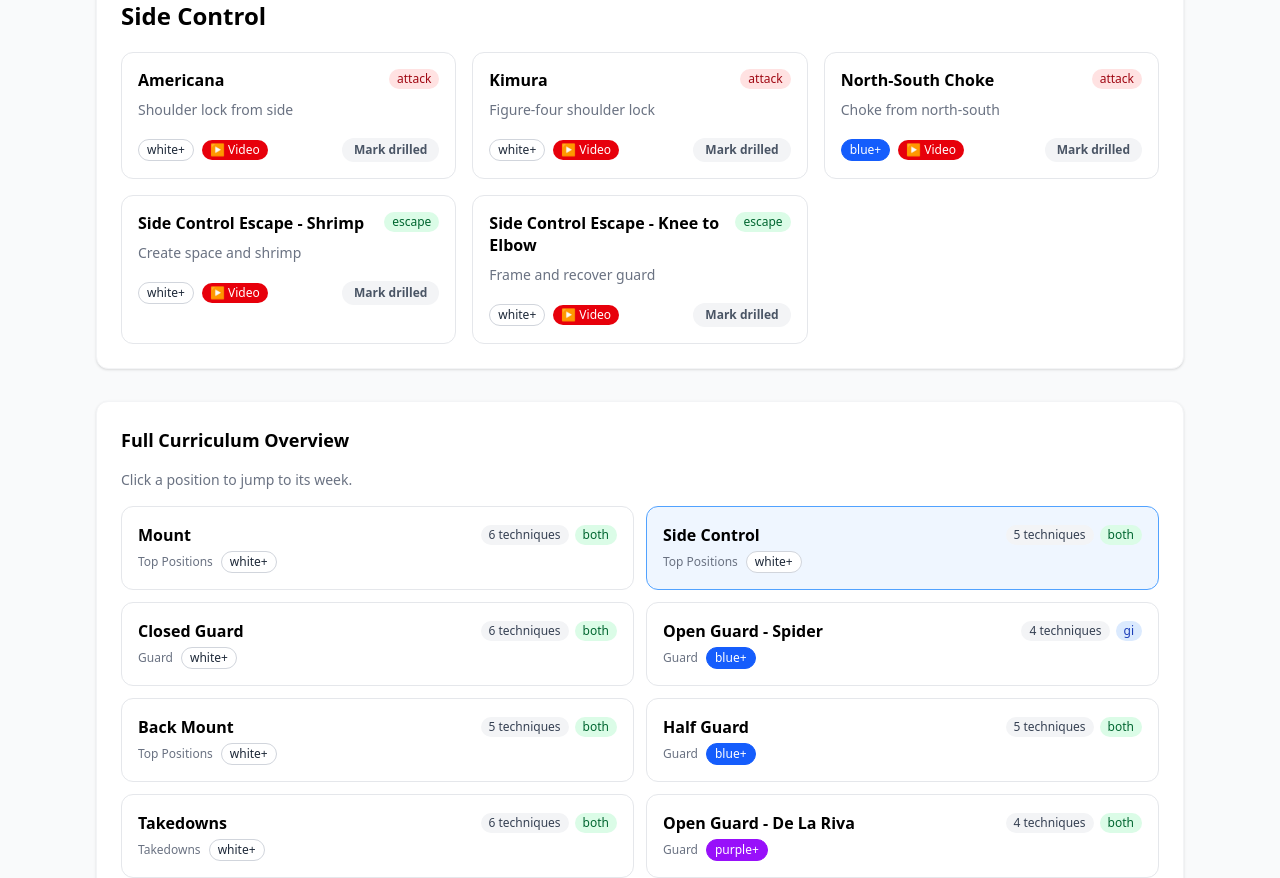
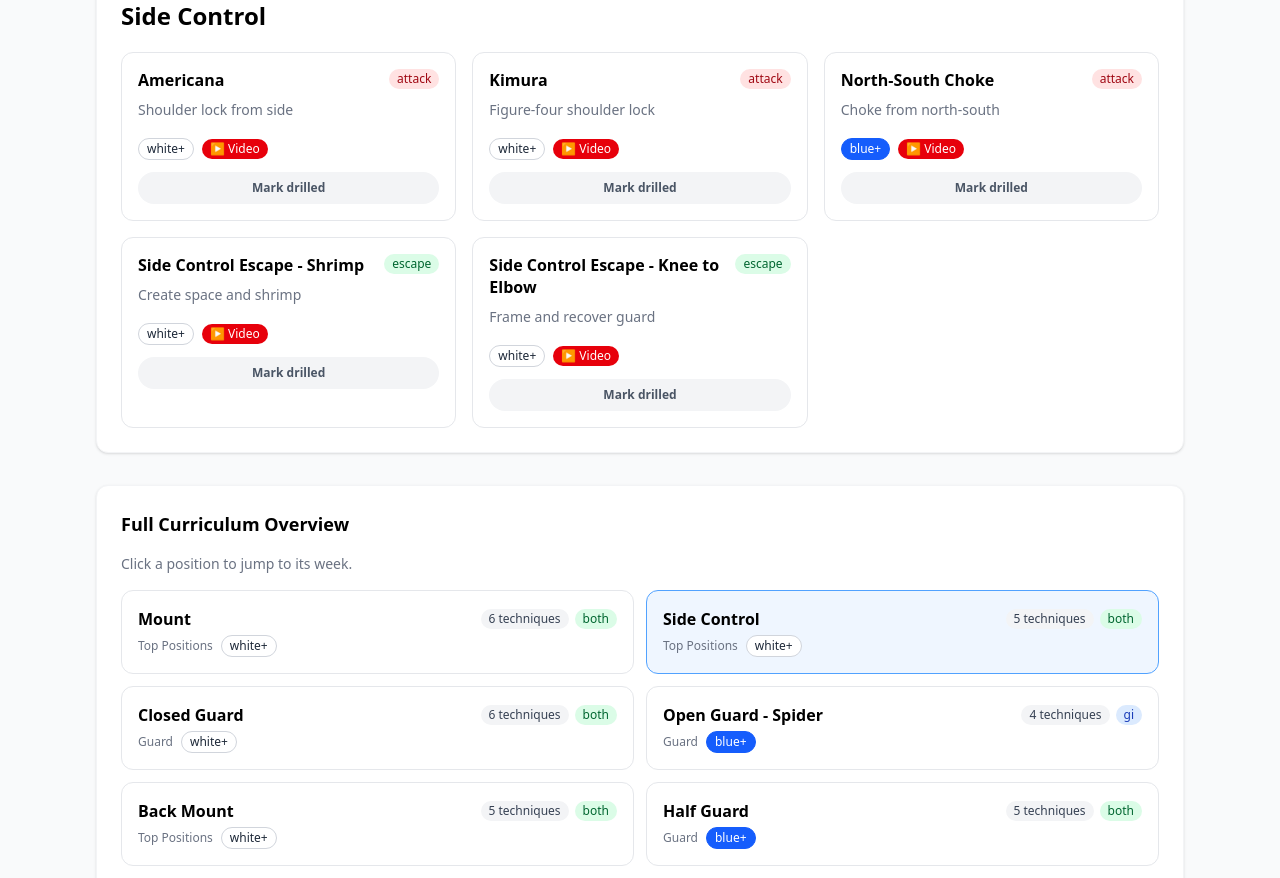
Before and after one commit to 5qu1n7/gmbjjtx, a Next.js app: page / in a window 1280 px wide. Shown: the part 900-1778 px from the top of the page. Built offline with nearby package versions, Linux system fonts and the light colour scheme; no server answers.

Commit message:
Fix technique card layout — stack footer elements vertically to prevent overlap

```diff
--- a/src/app/page.tsx
+++ b/src/app/page.tsx
@@ -288,8 +288,8 @@ export default function Home() {
                       </span>
                     </div>
                     <p className="text-gray-500 text-sm mb-4 leading-relaxed">{tech.description}</p>
-                    <div className="flex items-center justify-between gap-2">
-                      <div className="flex items-center gap-2">
+                    <div className="flex flex-col gap-3">
+                      <div className="flex items-center gap-2 flex-wrap">
                         <span className={`text-xs px-2 py-0.5 rounded-full font-medium ${beltBadgeClass(tech.beltRequired)}`}>
                           {tech.beltRequired}+
                         </span>
@@ -307,7 +307,7 @@ export default function Home() {
                       </div>
                       <button
                         onClick={() => toggleCompletion(tech.id)}
-                        className={`text-xs px-3 py-1 rounded-full font-semibold transition shrink-0 ${
+                        className={`w-full text-xs px-3 py-2 rounded-full font-semibold transition ${
                           drilled
                             ? 'bg-green-600 text-white hover:bg-green-700'
                             : 'bg-gray-100 text-gray-600 hover:bg-gray-200'
```
